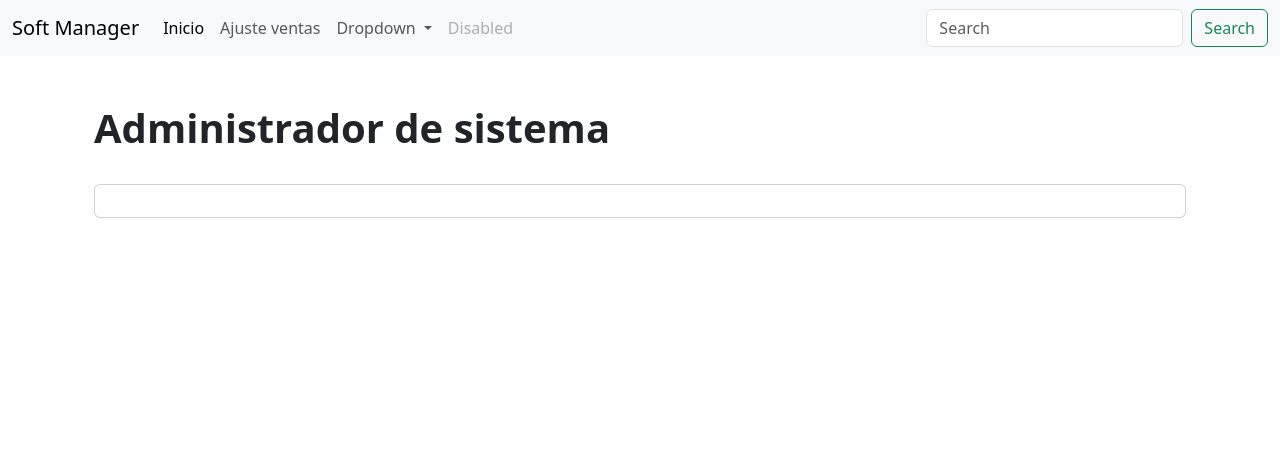
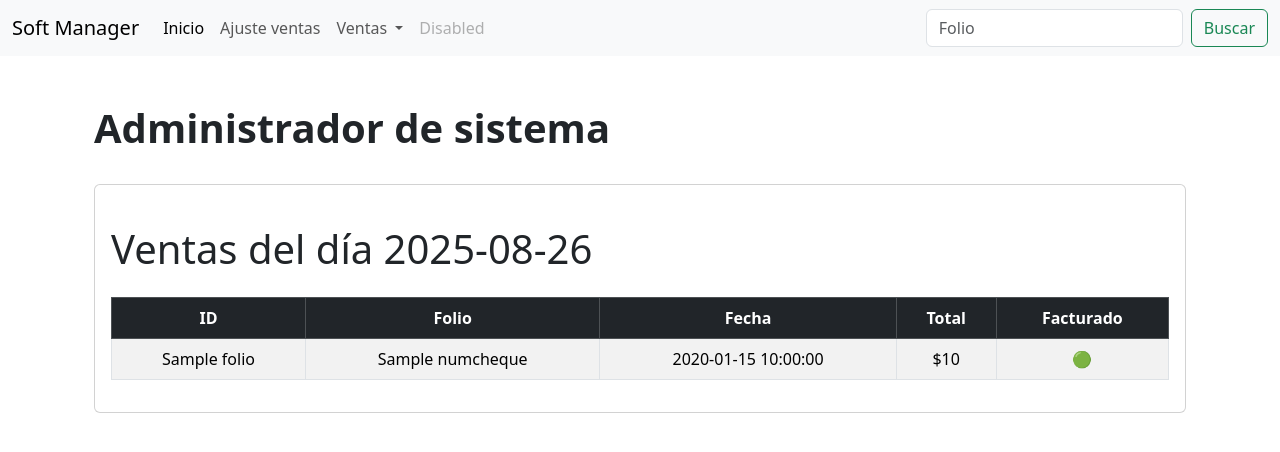
Before and after one commit to mariosuarezDEV/Extensiones-Soft-Restaurant, a Flask app: page / in a window 1280 px wide. Shown: the top 452 px of the page. Run offline with Flask 3, Linux system fonts and the light colour scheme; a database or web service that is not in the repository returns one stand-in record (values such as "Sample title"); data that the repository does not hold is empty.

Commit message:
Show yesterday's sales on homepage
The homepage now displays a table of sales from the previous day, fetched from the backend API. The navigation bar and search form labels were updated for clarity, and the index template was enhanced to show sales details including folio, date, total, and invoicing status.

```diff
--- a/soft_manager/frontend/main.py
+++ b/soft_manager/frontend/main.py
@@ -1,16 +1,23 @@
 from flask import Flask, jsonify, render_template, request
 import pymongo
 import requests as req
+from datetime import datetime
 
 app = Flask(__name__)
 
 cliente = pymongo.MongoClient("mongodb://100.109.93.61:27017/")
 db = cliente.mongoffice
+API_URL = "http://127.0.0.1:8000"
 
 
 @app.route("/")
 def home():
-    return render_template("index.html")
+    # Obtener la fecha de ayer
+    yesterday = datetime.now().replace(day=datetime.now().day - 1)
+    # Formatear la fecha en el formato YYYY-MM-DD
+    formatted_date = yesterday.strftime("%Y-%m-%d")
+    ventas = req.get(f"{API_URL}/ventas?fecha={formatted_date}")
+    return render_template("index.html", ventas=ventas.json(), fecha=formatted_date)
 
 
 @app.route("/mantenimiento", methods=["GET", "POST"])
--- a/soft_manager/frontend/templates/base.html
+++ b/soft_manager/frontend/templates/base.html
@@ -23,13 +23,13 @@
               </li>
               <li class="nav-item dropdown">
                 <a class="nav-link dropdown-toggle" href="#" role="button" data-bs-toggle="dropdown" aria-expanded="false">
-                  Dropdown
+                  Ventas
                 </a>
                 <ul class="dropdown-menu">
-                  <li><a class="dropdown-item" href="#">Action</a></li>
-                  <li><a class="dropdown-item" href="#">Another action</a></li>
+                  <li><a class="dropdown-item" href="#">Actuales</a></li>
+                  <li><a class="dropdown-item" href="#">Facturadas</a></li>
                   <li><hr class="dropdown-divider"></li>
-                  <li><a class="dropdown-item" href="#">Something else here</a></li>
+                  <li><a class="dropdown-item" href="#">Respaldo</a></li>
                 </ul>
               </li>
               <li class="nav-item">
@@ -37,8 +37,8 @@
               </li>
             </ul>
             <form class="d-flex" role="search">
-              <input class="form-control me-2" type="search" placeholder="Search" aria-label="Search"/>
-              <button class="btn btn-outline-success" type="submit">Search</button>
+              <input class="form-control me-2" type="search" placeholder="Folio" aria-label="Search"/>
+              <button class="btn btn-outline-success" type="submit">Buscar</button>
             </form>
           </div>
         </div>
--- a/soft_manager/frontend/templates/index.html
+++ b/soft_manager/frontend/templates/index.html
@@ -1,5 +1,33 @@
 {% extends "base.html" %}
 
 {% block contenido %}
-
+<h1 class="my-4">Ventas del día {{ fecha }}</h1>
+<table class="table table-hover table-striped table-bordered text-center align-middle">
+    <thead class="table-dark">
+        <tr>
+            <th>ID</th>
+            <th>Folio</th>
+            <th>Fecha</th>
+            <th>Total</th>
+            <th>Facturado</th>
+        </tr>
+    </thead>
+    <tbody>
+        {% for venta in ventas %}
+        <tr>
+            <td>{{ venta.folio }}</td>
+            <td>{{ venta.numcheque }}</td>
+            <td>{{ venta.fecha }}</td>
+            <td>${{ venta.total }}</td>
+            <td>
+                {% if venta.facturado %}
+                    🟢
+                {% else %}
+                    🔴
+                {% endif %}
+            </td>
+        </tr>
+        {% endfor %}
+    </tbody>
+</table>
 {% endblock contenido %}
```
